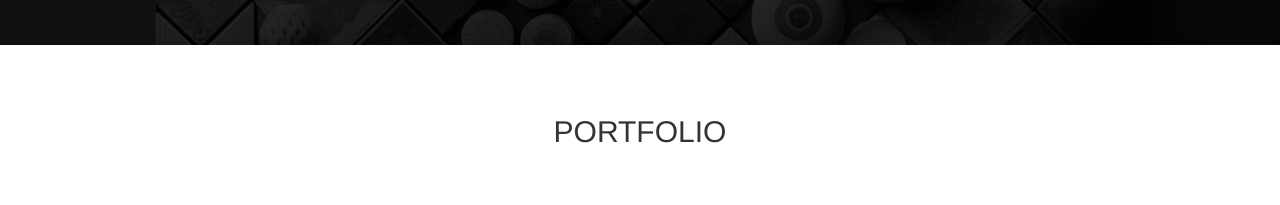
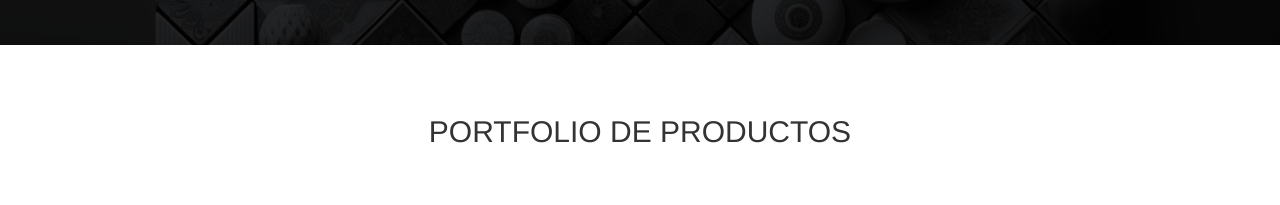
Before and after one commit to Tecnomotion-UNAL2024-1/Tecnomotion-UNAL2024-1.github.io, a plain HTML site: page index.html in a window 1280 px wide. Shown: the part 1932-2137 px from the top of the page. Drawn offline with nearby package versions, Linux system fonts and the light colour scheme.

Commit message:
Update index.html

```diff
--- a/index.html
+++ b/index.html
@@ -96,8 +96,8 @@
 <section class="portfolio" id="portfolio">
     <div class="col-md-8 col-md-offset-2">
         <div class="title text-center">
-            <h2>Portfolio</h2>
-            <p>Considerando los parámetros del proyecto, se han seleccionado tres tipos de baldosas cerámicas como productos principales, cada uno con dimensiones y acabados únicos.</p>
+            <h2>Portfolio de productos</h2>
+                <p>Considerando los parámetros del proyecto, se han seleccionado tres tipos de baldosas cerámicas como productos principales, cada uno con dimensiones y acabados únicos.</p>
             <h6>Ver todo nuestro portafolio de productos</h6>
             <div class="divider divider-lg"></div>
         </div>
```
